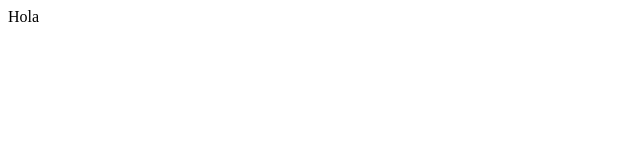
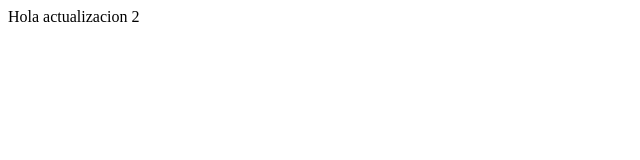
Before and after one commit to daviid0109/toledo_producciones, a plain HTML site: page index.html in a window 1280 px wide. Shown: the whole page, without its empty margins (0-640 px from the left). Drawn offline with Linux system fonts and the light colour scheme.

Commit message:
Update index.html

```diff
--- a/index.html
+++ b/index.html
@@ -7,6 +7,6 @@
     <title>toledo Producciones</title>
 </head>
 <body>
-    Hola
+    Hola actualizacion 2
 </body>
 </html>
```
